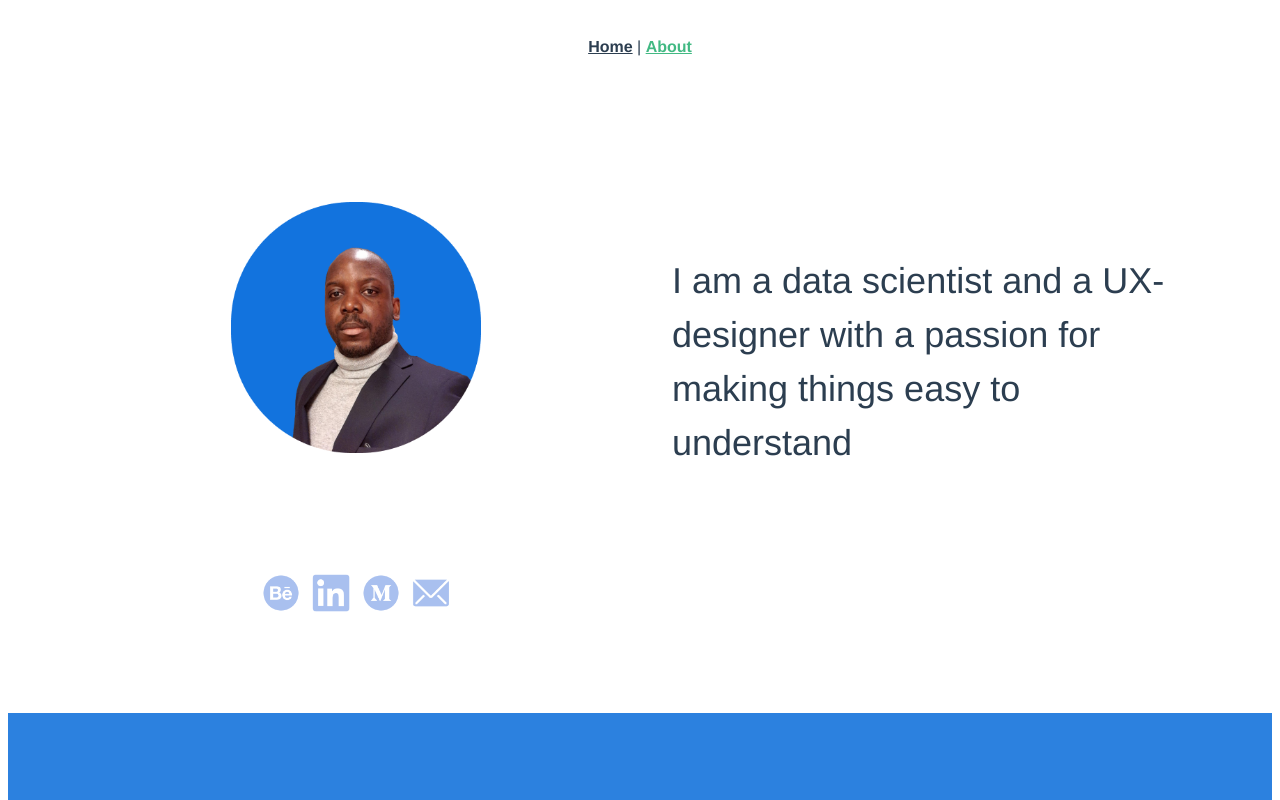
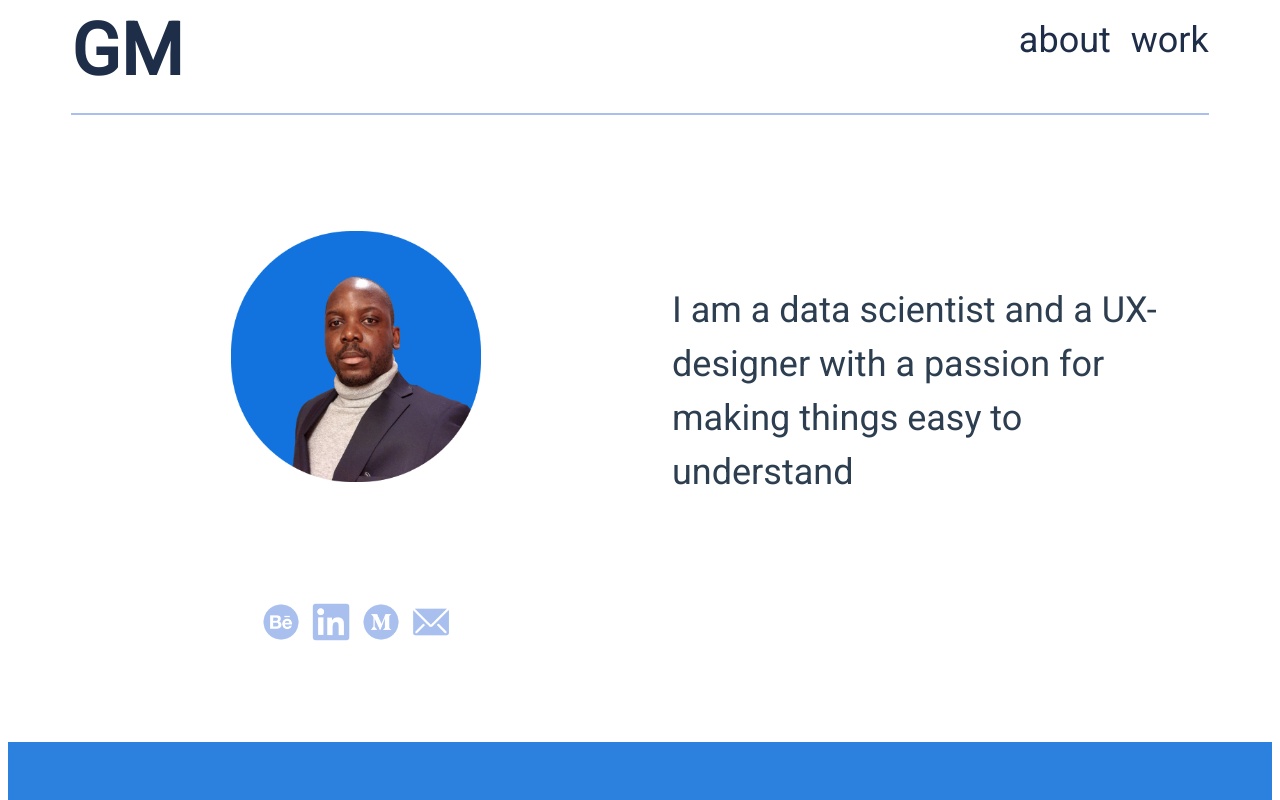
Before and after one commit to tenderking/portfolio, a Vue app: page /about in a window 1280 px wide. Shown: the top 800 px of the page. Built offline with nearby package versions, Linux system fonts and the light colour scheme.

Commit message:
messed up

```diff
--- a/src/App.vue
+++ b/src/App.vue
@@ -1,30 +1,85 @@
 <template>
-  <div id="nav">
-    <router-link to="/">Home</router-link> |
-    <router-link to="/about">About</router-link>
-  </div>
-  <router-view/>
+   <nav>
+      <span><router-link class="nav-logo" to="/work">GM </router-link></span>
+
+      <ul class="nav-list">
+
+        <li> <router-link class="nav-about" to="/about"> About</router-link></li>
+        <li> <router-link class="nav-work" to="/work"> Work</router-link></li>
+
+      </ul>
+    </nav>
+
+  <router-view v-slot="{ Component }">
+
+    <component :is="Component" />
+  </router-view>
 </template>
+
+<script>
+
+
+export default {
+  name: 'App',
+
+}
+</script>
 
 <style>
 #app {
-  font-family: Avenir, Helvetica, Arial, sans-serif;
+ font-family: 'Roboto', sans-serif;
   -webkit-font-smoothing: antialiased;
   -moz-osx-font-smoothing: grayscale;
   text-align: center;
   color: #2c3e50;
+  margin-top: auto;
+
 }
 
-#nav {
-  padding: 30px;
+nav {
+  display: flex;
+  justify-content: space-between;
+  align-items: center;
+
+
+  margin-bottom: 20px;
+  margin:  0 5%;
+  padding-bottom: 20px;
+  border-bottom: 2px double #a9c0ef;
 }
 
-#nav a {
+.nav-logo{
   font-weight: bold;
-  color: #2c3e50;
+  font-size: 72px;
+  text-transform: uppercase;
+  color: #1e2d48;
+  margin: 0;
+  text-decoration: none;
 }
 
-#nav a.router-link-exact-active {
-  color: #42b983;
+.nav-list, .nav-about, .nav-work {
+  color: #1e2d48;
+  display: flex;
+  flex-direction: row;
+  justify-content: flex-end;
+  gap: 20px;
+  align-items: base;
+  list-style-type: none;
+  font-weight: 200;
+  font-size: 36px;
+  padding-bottom: 1rem;
+  text-decoration: none;
+  text-transform: lowercase;
+  margin: 0;
+  padding-top: 5px;
 }
+.nav-about:hover, .nav-work:hover{
+
+  text-decoration-line: underline;
+  transition-duration: 500ms;
+
+  color:burlywood;
+}
+
+
 </style>
```
